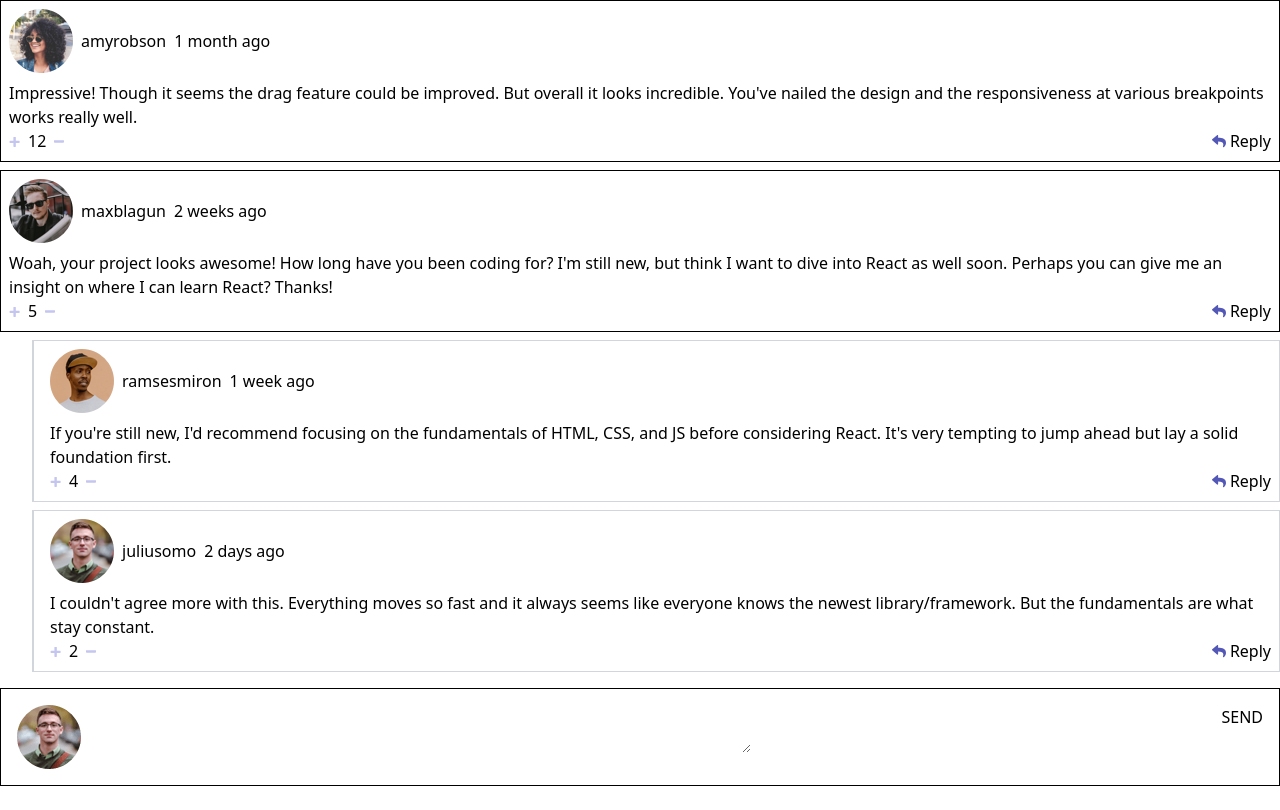
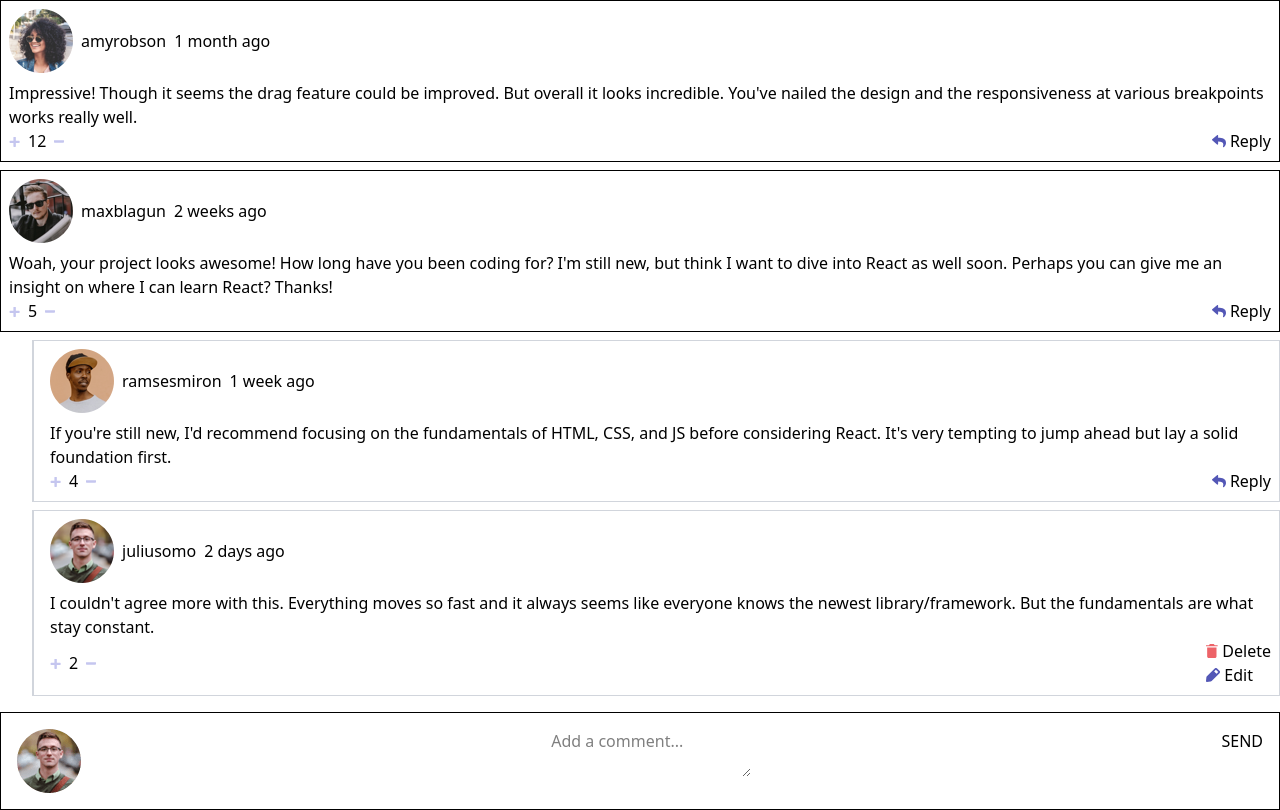
Before and after one commit to SanazBHMN/interactive-comments-section, a React (Vite) app: page / in a window 1280 px wide. Built offline with nearby package versions, Linux system fonts and the light colour scheme.

Commit message:
Render action buttons based on comment ownership

```diff
--- a/src/App.tsx
+++ b/src/App.tsx
@@ -45,7 +45,13 @@ function App() {
         className="flex justify-between items-start border gap-2 mt-4 p-4"
       >
         <img src={currentUser.image.png} alt={`${currentUser}'s avatar`} />
-        <textarea name="" id="" value={userComment} onChange={onChangeHandler}>
+        <textarea
+          name=""
+          id=""
+          placeholder="Add a comment..."
+          value={userComment}
+          onChange={onChangeHandler}
+        >
           {userComment}
         </textarea>
         <button type="submit">SEND</button>
--- a/src/components/CommentCard.tsx
+++ b/src/components/CommentCard.tsx
@@ -1,9 +1,13 @@
+import { useContext } from "react";
+import { CurrentUserContext } from "../App";
 // import types
 import type { Comment as CommentType } from "../types";
 // import static assets
 import plusIcon from "../assets/icons/icon-plus.svg";
 import minusIcon from "../assets/icons/icon-minus.svg";
 import replyIcon from "../assets/icons/icon-reply.svg";
+import deleteIcon from "../assets/icons/icon-delete.svg";
+import editIcon from "../assets/icons/icon-edit.svg";
 
 interface CommentCardProps {
   comment: CommentType;
@@ -12,6 +16,9 @@ interface CommentCardProps {
 
 function CommentCard({ comment, isReply = false }: CommentCardProps) {
   const { id, user, content, createdAt, replies, score } = comment;
+
+  const currentUser = useContext(CurrentUserContext);
+  const isOwner = comment.user.username === currentUser?.username;
 
   return (
     <li
@@ -37,6 +44,24 @@ function CommentCard({ comment, isReply = false }: CommentCardProps) {
               <img src={minusIcon} alt="" />
             </button>
           </div>
+          {isOwner ? (
+            <div>
+              <button
+                className="flex justify-center items-center gap-1 cursor-pointer"
+                aria-label="Delete comment"
+              >
+                <img src={deleteIcon} alt="" />
+                Delete
+              </button>
+              <button
+                className="flex justify-center items-center gap-1 cursor-pointer"
+                aria-label="Edit comment"
+              >
+                <img src={editIcon} alt="" />
+                Edit
+              </button>
+            </div>
+          ) : (
             <button
               className="flex justify-center items-center gap-1 cursor-pointer"
               aria-label="Reply to comment"
@@ -44,6 +69,7 @@ function CommentCard({ comment, isReply = false }: CommentCardProps) {
               <img src={replyIcon} alt="" />
               Reply
             </button>
+          )}
         </div>
       </div>
     </li>
```
Lines whose indentation alone changed are shown as unchanged.
